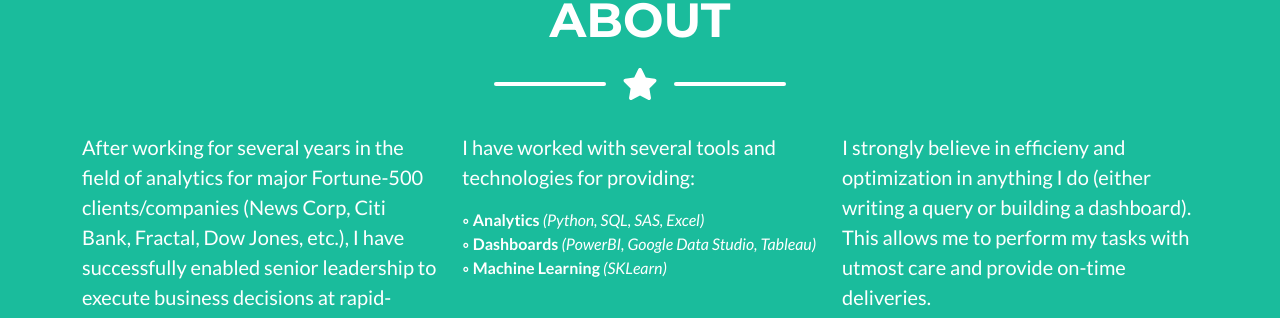
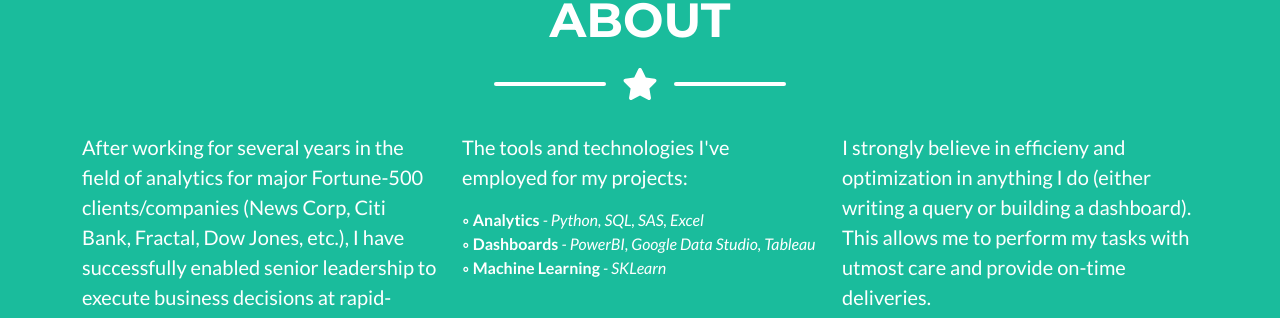
Before and after one commit to KaushalKrishna/KaushalKrishna.github.io, a plain HTML site: page index.html in a window 1280 px wide. Shown: the part 1750-2068 px from the top of the page. Drawn offline with nearby package versions, Linux system fonts and the light colour scheme.

Commit message:
Update index.html

```diff
--- a/index.html
+++ b/index.html
@@ -133,10 +133,10 @@
                 <!-- About Section Content-->
                 <div class="row">
                     <div class="col-lg-4 ms-auto"><p class="lead">After working for several years in the field of analytics for major Fortune-500 clients/companies (News Corp, Citi Bank, Fractal, Dow Jones, etc.), I have successfully enabled senior leadership to execute business decisions at rapid-speed through Business Intelligence & Ad-Hoc analytics.</p></div>
-                    <div class="col-lg-4 me-auto"><p class="lead">I have worked with several tools and technologies for providing:<br /></p>
-                     <p>   <b>◦ Analytics</b> <i>(Python, SQL, SAS, Excel)</i><br />
-                       <b> ◦ Dashboards </b><i>(PowerBI, Google Data Studio, Tableau)</i><br />
-                        <b>◦ Machine Learning </b><i>(SKLearn)</i></p></div>
+                    <div class="col-lg-4 me-auto"><p class="lead">The tools and technologies I've employed for my projects:<br /></p>
+                     <p>   <b>◦ Analytics</b> <i> - Python, SQL, SAS, Excel</i><br />
+                       <b> ◦ Dashboards </b><i> - PowerBI, Google Data Studio, Tableau</i><br />
+                        <b>◦ Machine Learning </b><i> - SKLearn</i></p></div>
                     <div class="col-lg-4 ms-auto"><p class="lead">I strongly believe in efficieny and optimization in anything I do (either writing a query or building a dashboard). This allows me to perform my tasks with utmost care and provide on-time deliveries. </p></div>
                 </div>
                 <!-- About Section Button-->
```
